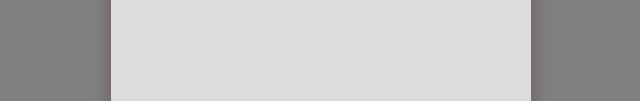
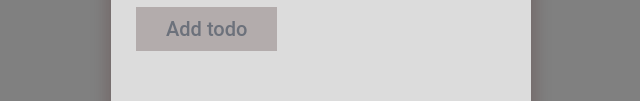
Before and after one commit to npankovich/test__app, a website built with webpack: page index.html in a window 1280 px wide. Shown: the part 465-566 px from the top of the page, without its empty margins (319-959 px from the left). Built offline with nearby package versions, Linux system fonts and the light colour scheme.

Commit message:
added button for modal window (css / html)

```diff
--- a/index.html
+++ b/index.html
@@ -38,6 +38,11 @@
                 <i class="fas fa-trash"></i>
             </li>
         </ul>
+        <div class="todoList__button">
+            <a href="#" class="button" role="button">
+                Add todo
+            </a>
+        </div>
     </div>
 </div>
 
--- a/src/styles.css
+++ b/src/styles.css
@@ -119,3 +119,36 @@ button, input, select, textarea {
 .todoList__content input[type="checkbox"]:checked + label span.check::after {
     transform: scale(1);
 }
+
+.todoList__content__inner {
+    margin-bottom: 25px;
+}
+
+
+
+/*Button*/
+
+
+.todoList__button {
+    display: inline-block;
+    vertical-align: top;
+    padding: 10px 30px;
+    cursor: pointer;
+    font-size: 20px;
+    transition: background .1s linear;
+    background-color: #b3acac;
+}
+
+.todoList__button:hover {
+    background-color: #909090;
+}
+
+.todoList__button:hover a {
+    color: #2b2b2b;
+}
+
+.todoList__button a {
+    color: #6c717b;
+    text-decoration: none;
+    font-weight: 500;
+}
```
